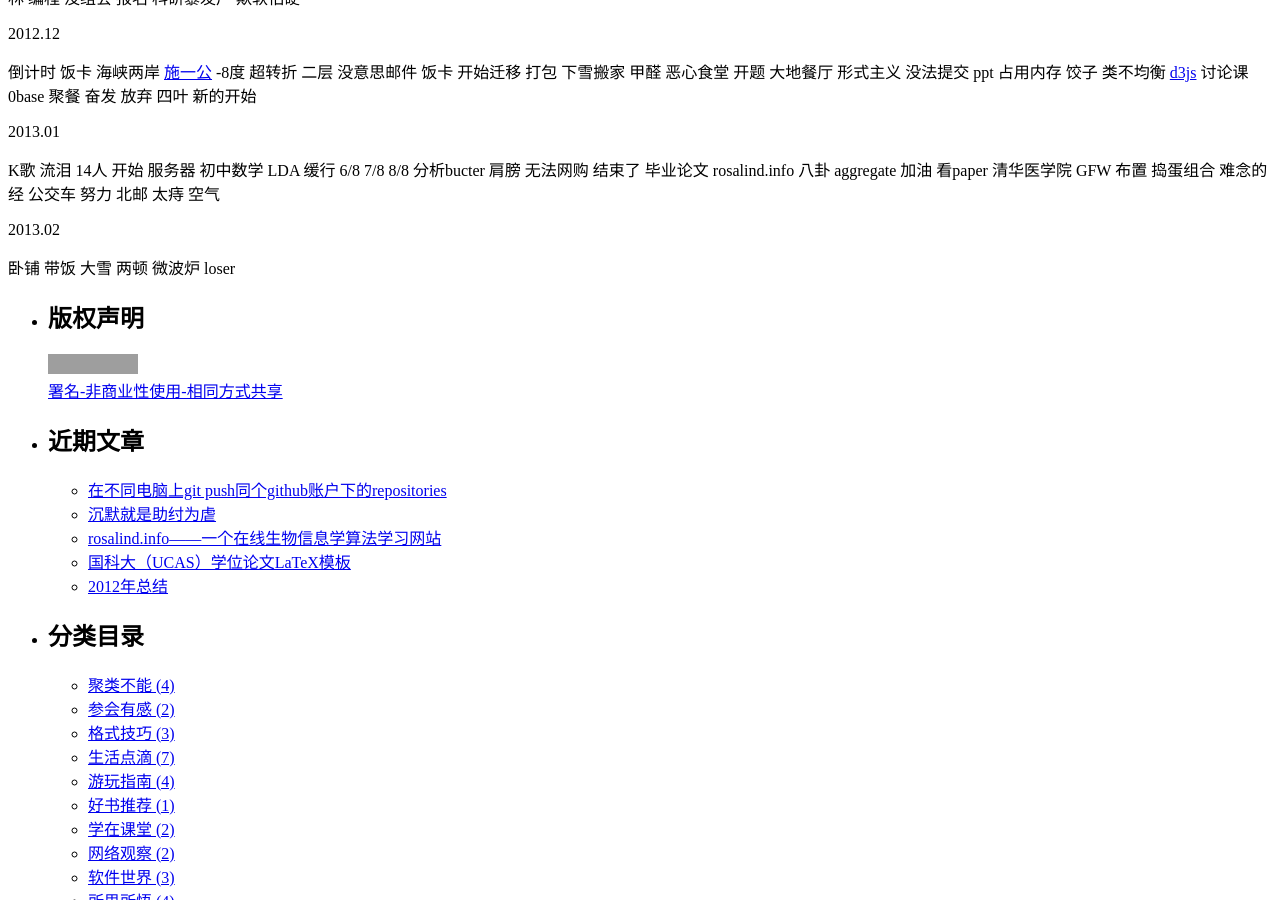
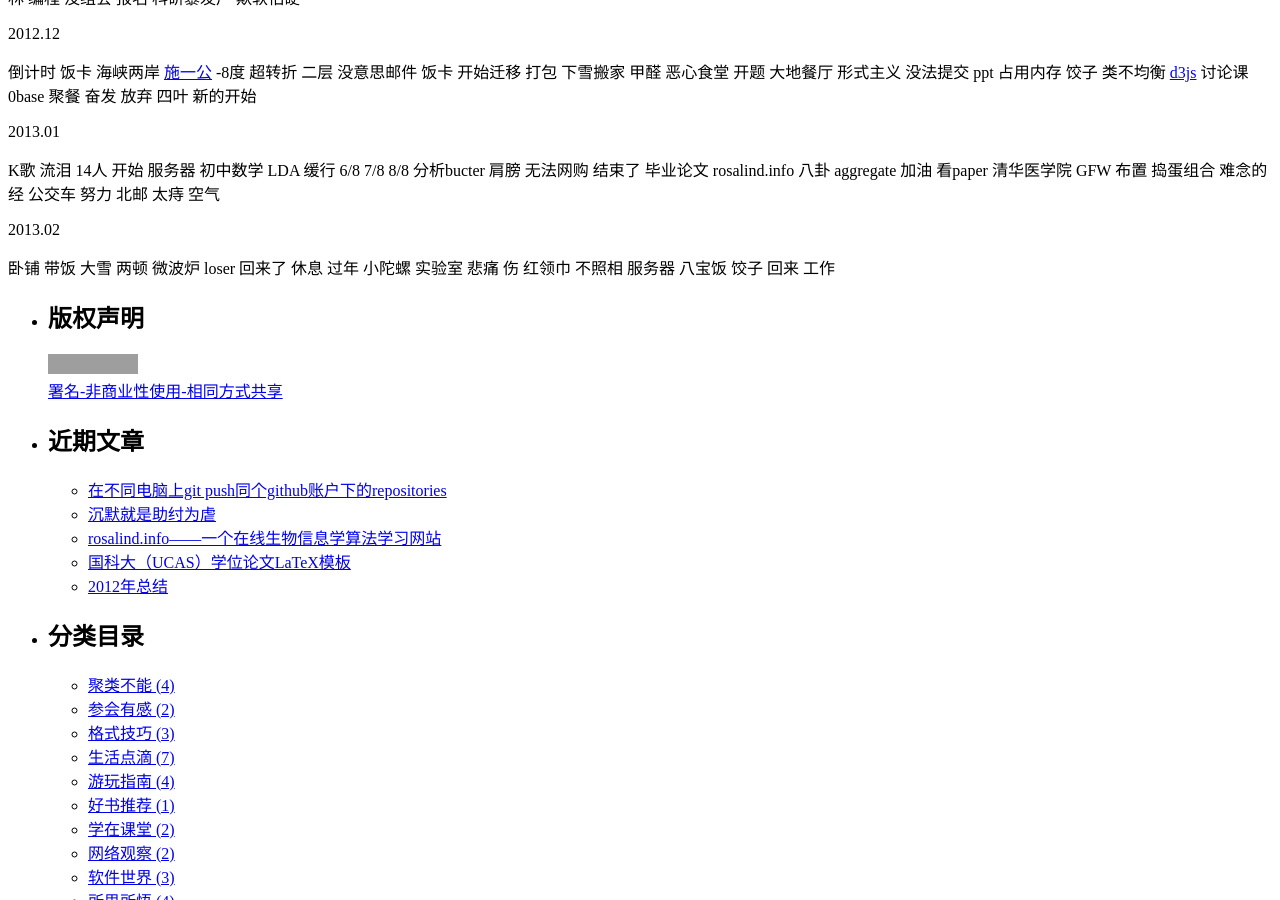
Before and after one commit to yulijia/cn, a Jekyll site: the page built from diary/index.md, in a window 1280 px wide and 900 px high, scrolled down 1340 px. Built offline with Jekyll 4.4.1, drawn with Linux system fonts in a browser that asks for light colours; grey boxes are pictures that could not be loaded.

Commit message:
add diary

```diff
--- a/diary/index.md
+++ b/diary/index.md
@@ -85,4 +85,4 @@ K歌 流泪 14人 开始 服务器 初中数学 LDA 缓行 6/8 7/8 8/8 分析buc
 2013.02
 
 
-卧铺 带饭 大雪 两顿 微波炉 loser
+卧铺 带饭 大雪 两顿 微波炉 loser 回来了 休息 过年 小陀螺 实验室 悲痛 伤 红领巾 不照相 服务器 八宝饭 饺子 回来 工作
```
